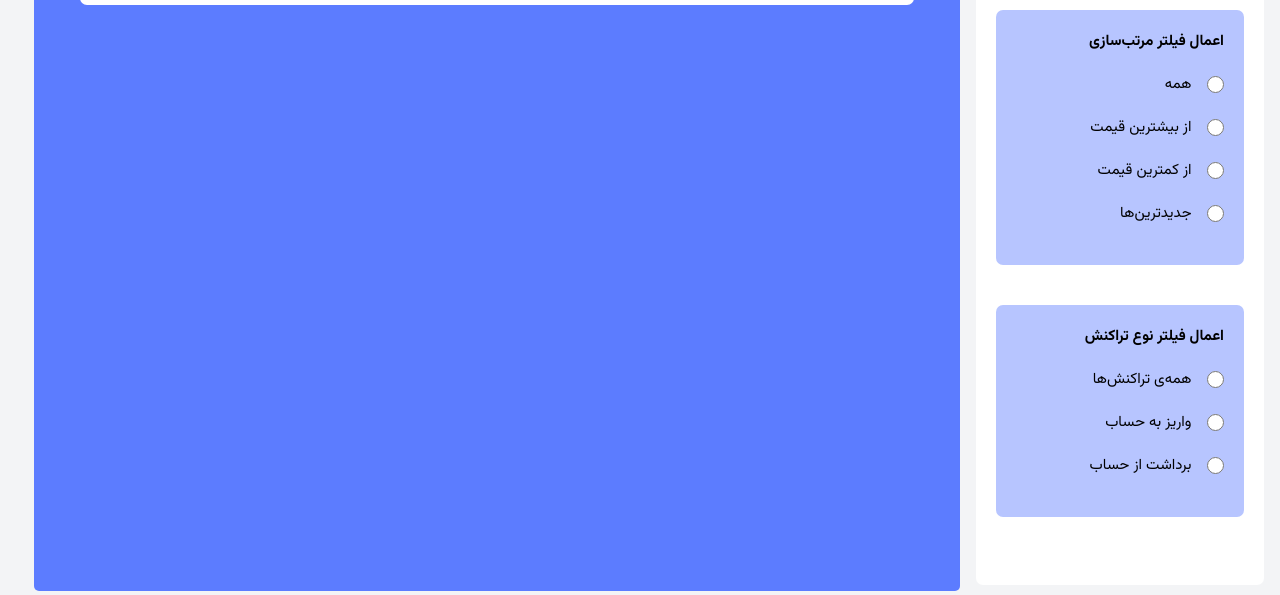
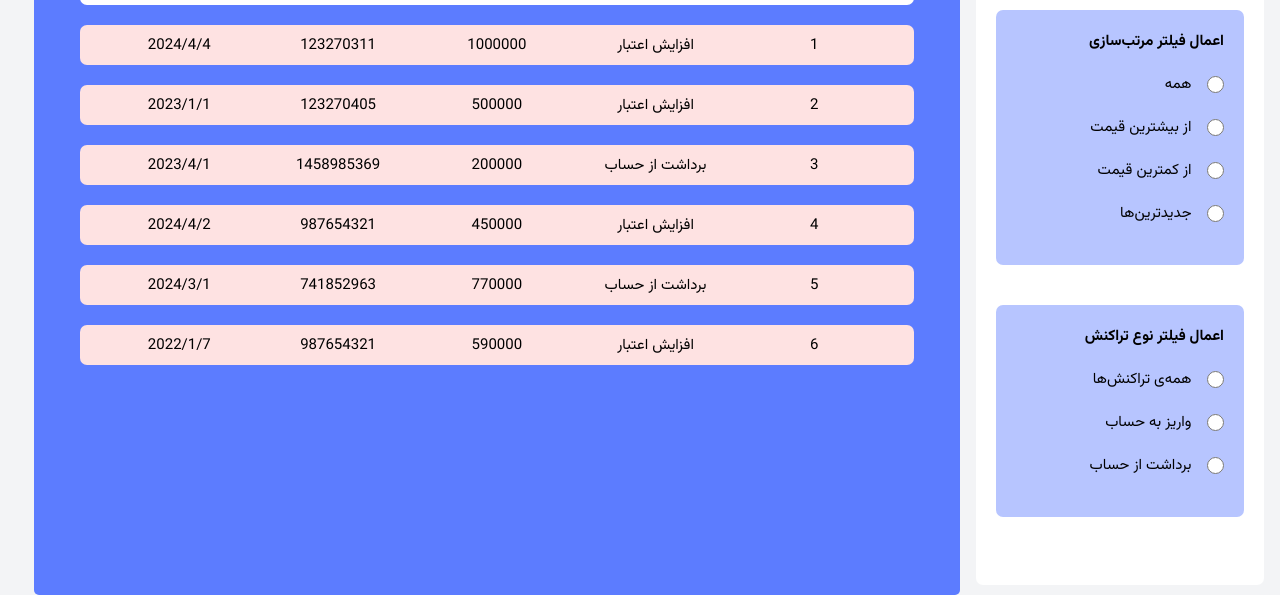
Before and after one commit to NimaReza1999/TASK-2-Transactions, a website built with Vite: page src/index.html in a window 1280 px wide. Both pictures are taken after a click on the button "نمایش تراکنش‌ها". Shown: the part 225-820 px from the top of the page. Built offline with nearby package versions, Linux system fonts and the light colour scheme; data requests are answered from the project's data file.

Commit message:
list creator and date calculator created

```diff
--- a/package.json
+++ b/package.json
@@ -9,6 +9,8 @@
   "author": "",
   "license": "ISC",
   "dependencies": {
-    "json-server": "^0.17.4"
+    "axios": "^1.7.7",
+    "json-server": "^0.17.4",
+    "vite": "^5.4.6"
   }
 }
--- a/src/index.html
+++ b/src/index.html
@@ -5,6 +5,8 @@
     <meta name="viewport" content="width=device-width, initial-scale=1.0" />
     <title>تسک دوره جاوااسکریپت</title>
     <link rel="stylesheet" href="./styles/index.css" />
+    <script src="https://cdn.jsdelivr.net/npm/axios/dist/axios.min.js"></script>
+
   </head>
 
   <body>
@@ -86,60 +88,9 @@
         لیست تراکنش‌های شما
       </h2>
       <ul class="transactions">
-        <li class="transactions__header">
-          <p class="num">
-            ردیف
-          </p>
-          <p class="transaction__type">
-            نوع تراکنش
-          </p>
-          <p class="transaction__price">
-            مبلغ
-          </p>
-          <p class="transaction__number">
-            شماره پیگیری
-          </p>
-          <p class="transaction__date">
-            تاریخ تراکنش
-          </p>
-        </li>
-        <!-- <li class="transactions__header transactions__item">
-          <p class="num">
-            ۱
-          </p>
-          <p class="transaction__type">
-           واریز
-          </p>
-          <p class="transaction__price">
-            ۱.۰۰۰.۰۰۰
-          </p>
-          <p class="transaction__number">
-            ۱۲۳۴۵۶
-          </p>
-          <p class="transaction__date">
-           ۱۴۰۳.۰۶.۲۹
-          </p>
-        </li>
-        <li class="transactions__header transactions__item">
-          <p class="num">
-            ۲
-          </p>
-          <p class="transaction__type">
-           برداشت
-          </p>
-          <p class="transaction__price">
-            ۱.۰۰۰.۰۰۰
-          </p>
-          <p class="transaction__number">
-            ۱۲۳۴۵۶
-          </p>
-          <p class="transaction__date">
-           ۱۴۰۳.۰۶.۲۹
-          </p>
-        </li> -->
       </ul>
     </main>
 
-    <script src="./js/index.js"></script>
+    <script src="./js/index.js" type="module"></script>
   </body>
 </html>
--- a/src/js/index.js
+++ b/src/js/index.js
@@ -0,0 +1,78 @@
+let allPaymentData = [];
+const API_URL = "http://localhost:3000/transactions";
+
+const getDataBtn = document.querySelector(".btn__show-transactions");
+const transactionsUL = document.querySelector(".transactions");
+const transactionsListHeader = `
+
+        <li class="transactions__header">
+          <p class="num">
+            ردیف
+          </p>
+          <p class="transaction__type">
+            نوع تراکنش
+          </p>
+          <p class="transaction__price">
+            مبلغ
+          </p>
+          <p class="transaction__number">
+            شماره پیگیری
+          </p>
+          <p class="transaction__date">
+            تاریخ تراکنش
+          </p>
+        </li>`;
+
+const dateFormatter = (date) => {
+
+        const recivedDate = new Date(date);
+        const year = recivedDate.getFullYear();
+        const month = recivedDate.getMonth() + 1;
+        const day = recivedDate.getDay() + 1;
+        const fullDate = `${year}/${month}/${day}`;
+        return fullDate;
+}
+
+const liElementCreator = (data) => {
+
+    data.forEach(element => {
+
+    const fullDate = dateFormatter(element.date);
+    const newLi = document.createElement('li');
+    newLi.innerHTML = `
+    <p class="num">
+             ${element.id}
+           </p>
+           <p class="transaction__type">
+            ${element.type}
+           </p>
+           <p class="transaction__price">
+             ${element.price}
+           </p>
+           <p class="transaction__number">
+             ${element.refId}
+           </p>
+           <p class="transaction__date">
+           ${fullDate}
+           </p>
+    `
+
+    newLi.classList.add('transactions__header', 'transactions__item')
+    transactionsUL.appendChild(newLi);
+
+    });
+
+}
+
+function getData() {
+
+    transactionsUL.innerHTML = transactionsListHeader;
+  axios
+    .get(API_URL)
+    .then((res) => {
+     liElementCreator(res.data)
+      });
+
+}
+
+getDataBtn.addEventListener("click", getData);
--- a/src/styles/index.css
+++ b/src/styles/index.css
@@ -162,7 +162,7 @@ html {
     background-color: var(--color-primary-700);
     margin-top: 5rem;
     width: 96.5%;
-    height: 93%;
+    height: auto;
     border-radius: var(--border-radius-sm);
     display: flex;
     flex-direction: column;
```
Also changed, not shown: 1 other file.
